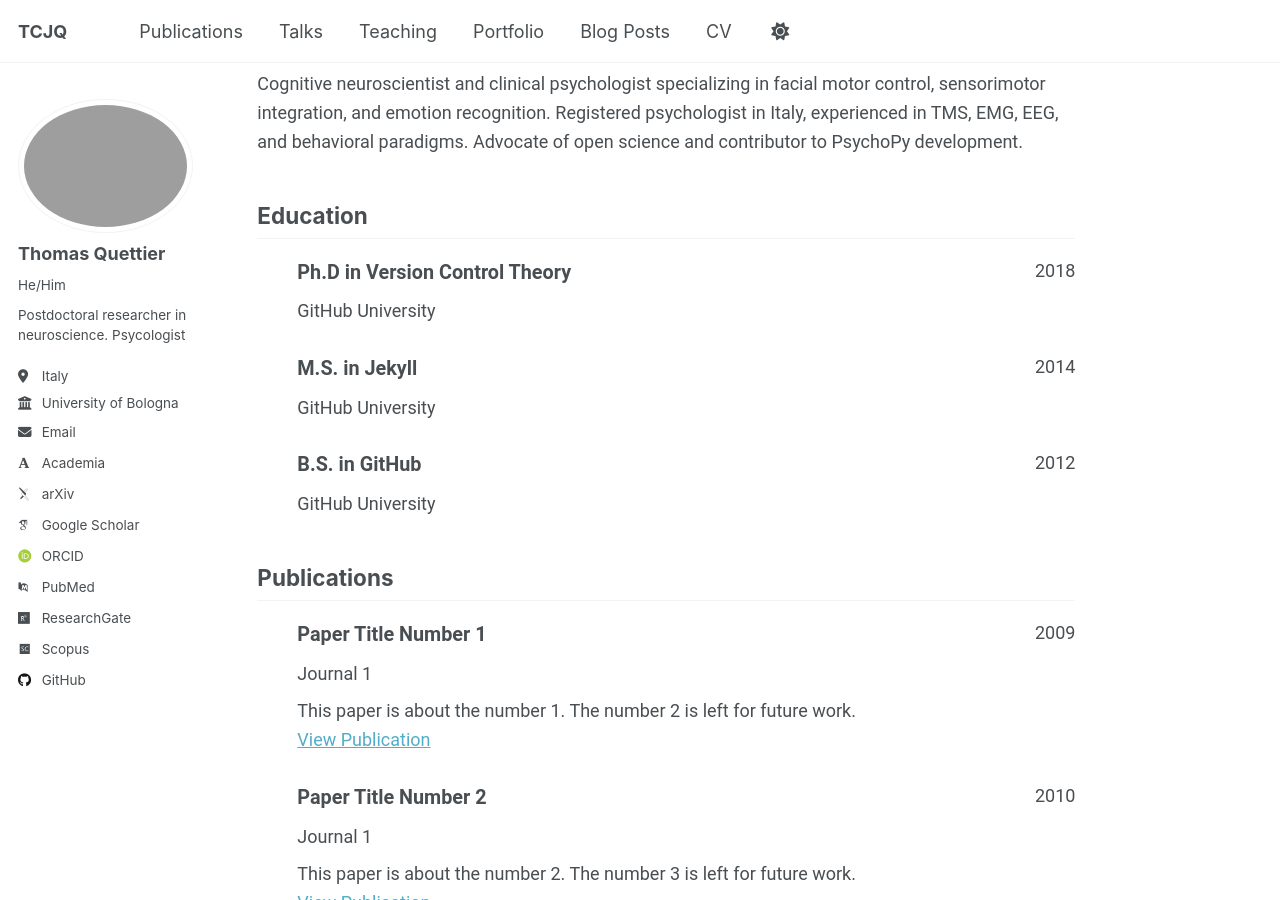
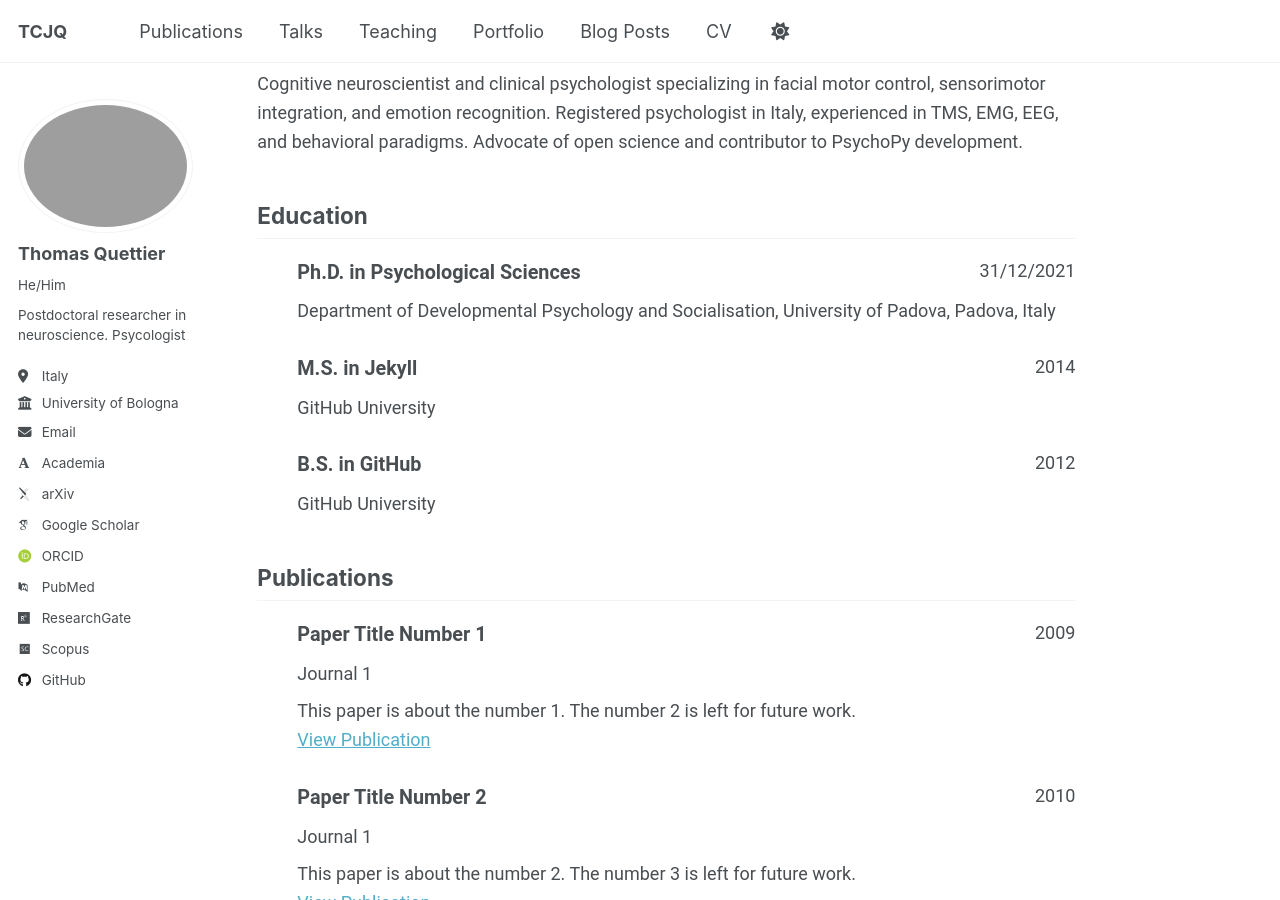
Before and after one commit to Merluin/tcjq.github.io, a Jekyll site: the page built from _pages/cv-json.md, in a window 1280 px wide and 900 px high, scrolled down 376 px. Built offline with Jekyll 4.4.1, drawn with Linux system fonts in a browser that asks for light colours; some web fonts are replaced; a script that is not in the unit is left out.

Commit message:
Update cv.json

```diff
--- a/_data/cv.json
+++ b/_data/cv.json
@@ -25,19 +25,19 @@
       },
       {
         "network": "GitHub",
-        "username": "academicpages",
-        "url": "https://github.com/academicpages"
+        "username": "merluin",
+        "url": "https://github.com/merluin"
       }
     ]
   },
   "work": [],
   "education": [
     {
-      "institution": "GitHub University",
-      "area": "Ph.D in Version Control Theory",
-      "studyType": "",
-      "startDate": "",
-      "endDate": "2018",
+      "institution": "Department of Developmental Psychology and Socialisation, University of Padova, Padova, Italy",
+      "area": "Ph.D. in Psychological Sciences",
+      "studyType": "Thesis: Conscious processing of facial expressions and the contribution of somesthetic signals. Supervisor: Prof. Paola Sessa — Final Grade: Excellent",
+      "startDate": "01/10/2018",
+      "endDate": "31/12/2021",
       "gpa": null,
       "courses": []
     },
```
